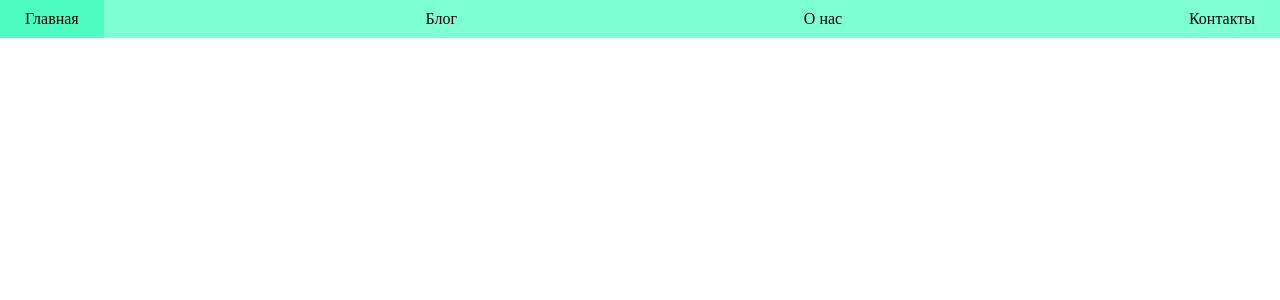
After one commit to edwarr170484/ITStep_Web, a PHP site: page /test.html in a window 1280 px wide. The commit adds this page. Shown: the top 300 px of the page. Run offline with PHP 8.4, Linux system fonts and the light colour scheme.

Commit message:
Создаение меню при помощи JS

```diff
--- /dev/null
+++ b/js/test.js
@@ -0,0 +1,64 @@
+let list = {
+    classes: [],
+    attributes: [],
+    items: [],
+    addClass: function(className){
+        this.classes.push(className);
+    },
+    addAtribute: function(attributeName, attributeValue){
+        let attr = {
+            name: '',
+            value: ''
+        }
+
+        attr.name = attributeName;
+        attr.value = attributeValue;
+
+        this.attributes.push(attr);
+    },
+    addItem: function(item){
+        this.items.push(item);
+    },
+    render(){
+        let ul = document.createElement("ul");
+
+        this.classes.forEach(function(cl){
+            ul.classList.add(cl);
+        });
+
+        this.items.forEach(function(item){
+            let li = document.createElement("li");
+            li.innerText = item.text;
+
+            ul.append(li);
+
+        });
+
+        document.body.prepend(ul);
+    }
+}
+
+let texts = [
+    "Главная",
+    "Блог",
+    "О нас",
+    "Контакты"
+];
+
+texts.forEach(function(text){
+    let item = {
+        text: '',
+        setText: function(text){
+            this.text = text;
+        }
+    }
+
+    item.setText(text);
+
+    list.addItem(item);
+});
+
+list.addClass("list-unstyled");
+list.addClass("list-inline");
+
+list.render();
--- /dev/null
+++ b/test.html
@@ -0,0 +1,44 @@
+<!DOCTYPE html>
+<html lang="en">
+<head>
+    <meta charset="UTF-8">
+    <meta http-equiv="X-UA-Compatible" content="IE=edge">
+    <meta name="viewport" content="width=device-width, initial-scale=1.0">
+    <title>Test</title>
+    <style>
+        *{
+            box-sizing: border-box;
+        }
+        html, body{
+            margin: 0;
+            padding: 0;
+        }
+        ul{
+            background-color: aquamarine;
+        }
+        ul.list-unstyled{
+            list-style: none;
+            margin: 0;
+            padding: 0;
+        }
+        ul.list-inline{
+            width: 100%;
+            display: flex;
+            align-items: center;
+            justify-content: space-between;
+        }
+        ul li{
+            display: block;
+            padding: 10px 25px;
+            transition: all 0.2s linear;
+            cursor: pointer;
+        }
+        ul li:hover{
+            background-color: rgb(76, 252, 193);
+        }
+    </style>
+</head>
+<body>
+    <script src="js/test.js"></script>
+</body>
+</html>
```
Also changed, not shown: projects/cross/css/cross.css (+17 -0 lines), projects/cross/js/cross.js (+31 -1 lines).
